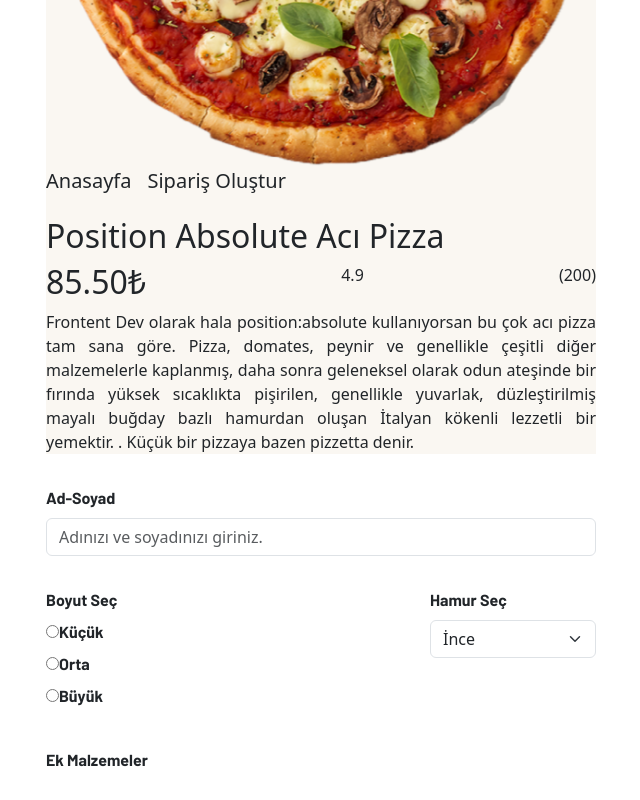
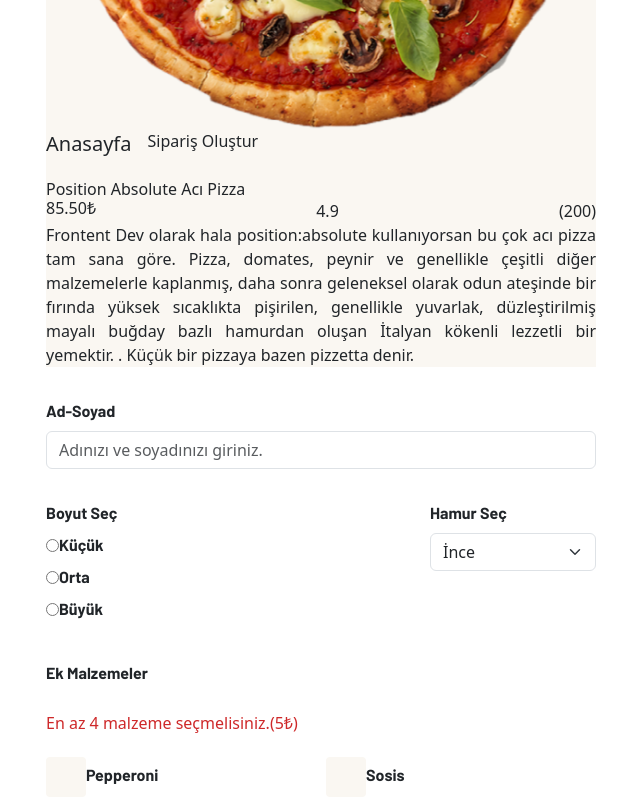
Before and after one commit to hediye-ersan/My-Pizza-Page, a React (Vite) app: page /orderPizza in a window 1280 px wide. Shown: the part 220-1020 px from the top of the page, without its empty margins (319-959 px from the left). Built offline with nearby package versions, Linux system fonts and the light colour scheme; a web font is replaced by a local one.

Commit message:
stilleri revize eder

```diff
--- a/src/reset.css
+++ b/src/reset.css
@@ -1,7 +1,14 @@
+@tailwind base;
+@tailwind components;
+@tailwind utilities;
+
+@import url('https://fonts.googleapis.com/css2?family=Roboto:wght@400;500;700&family=Barlow:wght@400;500&family=Satisfy&display=swap');
+
+
 /**{
     border: 1px, solid, purple;
-}
-*/
+}*/
+
 :root {
     --yellow: #FDC913;
     --light-grey: #5F5F5F;
@@ -9,6 +16,8 @@
     --red: #CE2829;
     --beige: #FAF7F2;
 }
+
+
 
 .white {
     color: white;
@@ -77,6 +86,7 @@
 }
 
 .malzeme-container p {
+
     grid-column: span 2;
     color: var(--red);
     font-size: rem;
@@ -85,6 +95,9 @@
 }
 
 label {
+
+    display: flex;
+    align-items: center;
     font-family: "Barlow", serif;
     font-weight: 700;
     font-style: normal;
@@ -118,7 +131,7 @@
 }
 
 .succes-p {
-    padding: 8rem 0rem;
+    padding-bottom: 2rem;
     font-size: 2rem;
     font-family: "Quattrocento", serif;
     font-weight: 900;
@@ -141,7 +154,8 @@
 }
 
 .img-center {
-    max-width: 550px;
+    width: 100%; /* Görselin tüm genişlik boyunca yayılmasını sağlar */
+    height: auto;
 
 }
 
@@ -218,6 +232,9 @@
 
 .beige {
     background-color: var(--beige);
+
+
+
 }
 
 .bg-burger {
@@ -326,19 +343,32 @@
 input[type="checkbox"] {
     width: 40px;
     height: 40px;
-    border: 2px solid none;
+    border: 2px solid transparent; /* Border'ı şeffaf yapıyoruz */
     border-radius: 5px;
-    appearance: none;
+    appearance: none; /* Varsayılan checkbox stilini kaldırıyoruz */
     background-color: var(--beige);
     transition: background-color 0.3s, border-color 0.3s;
+    position: relative; /* Pseudo-element için pozisyonlandırma */
 }
 
 input[type="checkbox"]:checked {
-    background-color: var(--yellow);
-    font-family: 'Courier New', Courier, monospace;
-    box-shadow: 0 0 0 2px rgba(175, 168, 76, 0.5);
+    background-color: var(--yellow); /* İşaretli olduğunda arka plan rengi */
+    box-shadow: 0 0 0 2px rgba(175, 168, 76, 0.5); /* Border efekti */
+}
 
+/* İşaretli olduğunda pizza emojisi ekle */
+input[type="checkbox"]:checked::after {
+    content: "🍕"; /* Emoji içerik olarak ekleniyor */
+    font-size: 24px;
+    position: absolute;
+    top: 50%;
+    left: 50%;
+    transform: translate(-50%, -50%); /* Ortalanmış emoji */
 }
+
+
+
+
 .buttons {
     background-color: var(--yellow);
     color: black;
@@ -355,6 +385,7 @@
         margin: 0;
         padding: 0;
         height: 100%;
+
     }
 
     .form {
@@ -374,16 +405,12 @@
 
     .succes-container {
         text-align: center;
+        font-size: 4.5rem;
+        font-family: 'Roboto Condensed';
+
     }
 
-    .succes-container div:nth-child(1) {
-        flex: 1 1 100%;
-    }
 
-    .succes-container div:nth-child(2),
-    .succes-container div:nth-child(3) {
-        padding-left: 2rem;
-    }
 
     .items {
         display: flex;
```
